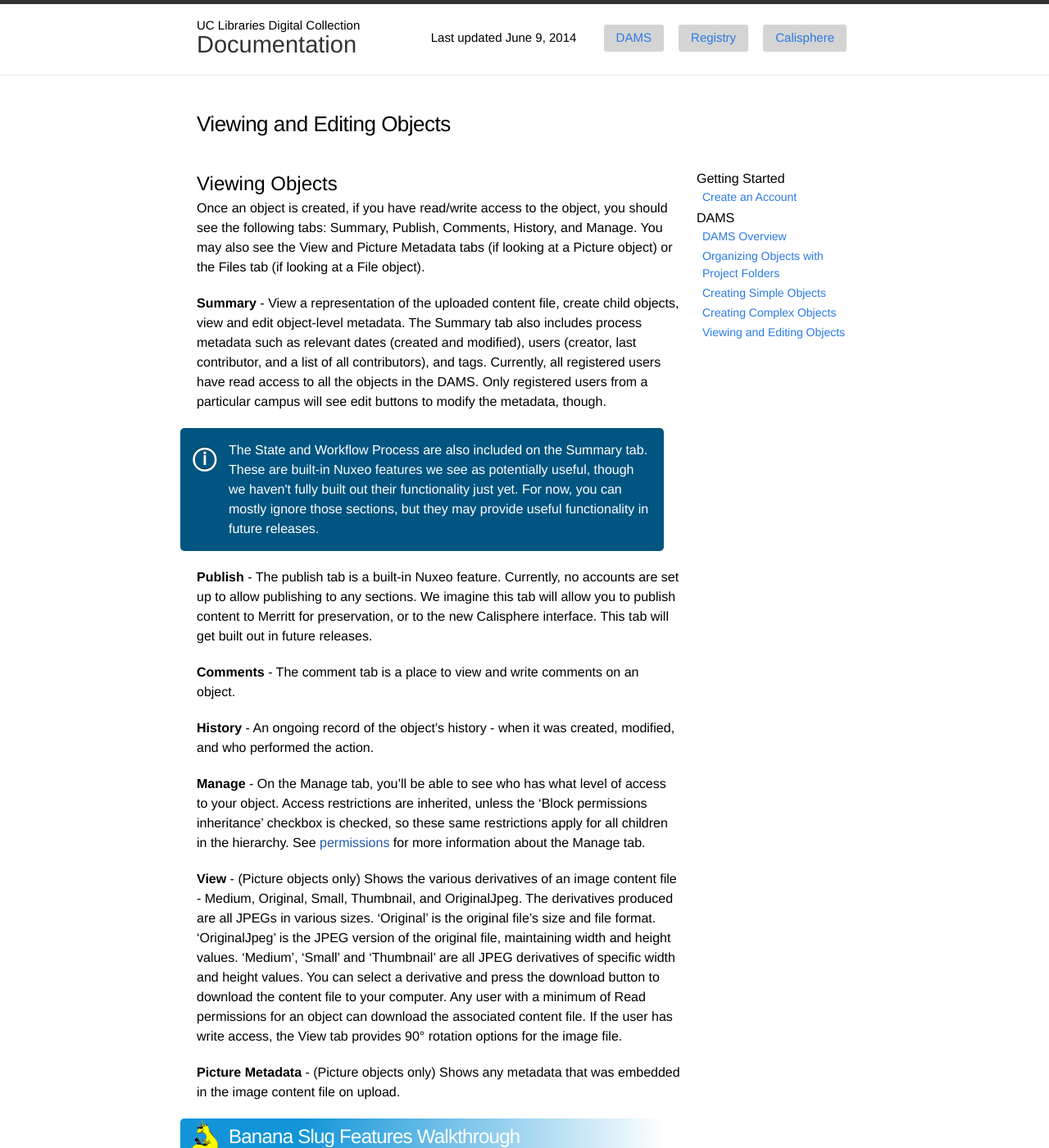
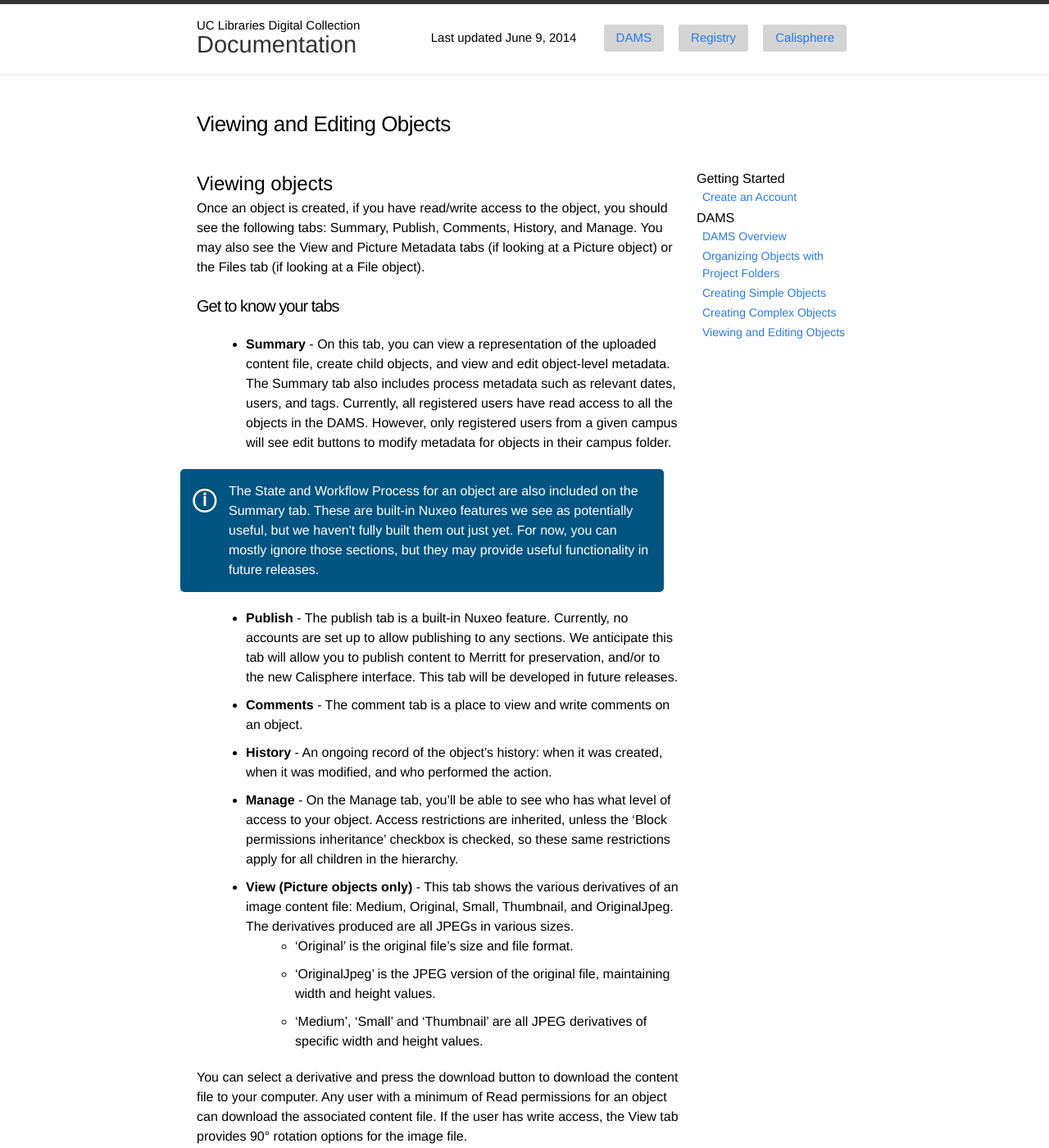
Before and after one commit to ucldc/ucldc-docs, a Jekyll site: the page built from docs/dams/edit-objects.md, in a window 1280 px wide and 1400 px high. Shown: the whole window at 82% size. Built offline with Jekyll 4.4.1, drawn with Linux system fonts in a browser that asks for light colours; nearby versions of some CDN libraries; some of the changed text lies outside the part shown.

Commit message:
Update edit-objects.md
Sherri's edits to object viewing and editing

```diff
--- a/docs/dams/edit-objects.md
+++ b/docs/dams/edit-objects.md
@@ -6,31 +6,38 @@ prev_section: dams/complex-objects
 permalink: /edit-objects/
 ---
 
-## Viewing Objects
+## Viewing objects
 
 Once an object is created, if you have read/write access to the object, you should see the following tabs: Summary, Publish, Comments, History, and Manage. You may also see the View and Picture Metadata tabs (if looking at a Picture object) or the Files tab (if looking at a File object).
 
-**Summary** - View a representation of the uploaded content file, create child objects, view and edit object-level metadata. The Summary tab also includes process metadata such as relevant dates (created and modified), users (creator, last contributor, and a list of all contributors), and tags. Currently, all registered users have read access to all the objects in the DAMS. Only registered users from a particular campus will see edit buttons to modify the metadata, though.
+### Get to know your tabs
 
-<div class="note">The State and Workflow Process are also included on the Summary tab. These are built-in Nuxeo features we see as potentially useful, though we haven't fully built out their functionality just yet. For now, you can mostly ignore those sections, but they may provide useful functionality in future releases.</div>
+- **Summary** - On this tab, you can view a representation of the uploaded content file, create child objects, and view and edit object-level metadata. The Summary tab also includes process metadata such as relevant dates, users, and tags. Currently, all registered users have read access to all the objects in the DAMS. However, only registered users from a given campus will see edit buttons to modify metadata for objects in their campus folder.
 
-**Publish** - The publish tab is a built-in Nuxeo feature. Currently, no accounts are set up to allow publishing to any sections. We imagine this tab will allow you to publish content to Merritt for preservation, or to the new Calisphere interface. This tab will get built out in future releases.
+<div class="note">The State and Workflow Process for an object are also included on the Summary tab. These are built-in Nuxeo features we see as potentially useful, but we haven't fully built them out just yet. For now, you can mostly ignore those sections, but they may provide useful functionality in future releases.</div>
 
-**Comments** - The comment tab is a place to view and write comments on an object.
+- **Publish** - The publish tab is a built-in Nuxeo feature. Currently, no accounts are set up to allow publishing to any sections. We anticipate this tab will allow you to publish content to Merritt for preservation, and/or to the new Calisphere interface. This tab will be developed in future releases.
 
-**History** - An ongoing record of the object's history - when it was created, modified, and who performed the action.
+- **Comments** - The comment tab is a place to view and write comments on an object.
 
-**Manage** - On the Manage tab, you'll be able to see who has what level of access to your object. Access restrictions are inherited, unless the 'Block permissions inheritance' checkbox is checked, so these same restrictions apply for all children in the hierarchy. See [permissions]() for more information about the Manage tab.
+- **History** - An ongoing record of the object's history: when it was created, when it was modified, and who performed the action.
 
-**View** - (Picture objects only) Shows the various derivatives of an image content file - Medium, Original, Small, Thumbnail, and OriginalJpeg. The derivatives produced are all JPEGs in various sizes. 'Original' is the original file's size and file format. 'OriginalJpeg' is the JPEG version of the original file, maintaining width and height values. 'Medium', 'Small' and 'Thumbnail' are all JPEG derivatives of specific width and height values. You can select a derivative and press the download button to download the content file to your computer. Any user with a minimum of Read permissions for an object can download the associated content file. If the user has write access, the View tab provides 90° rotation options for the image file.
+- **Manage** - On the Manage tab, you'll be able to see who has what level of access to your object. Access restrictions are inherited, unless the 'Block permissions inheritance' checkbox is checked, so these same restrictions apply for all children in the hierarchy.
 
-**Picture Metadata** - (Picture objects only) Shows any metadata that was embedded in the image content file on upload.
+- **View (Picture objects only)** - This tab shows the various derivatives of an image content file: Medium, Original, Small, Thumbnail, and OriginalJpeg. The derivatives produced are all JPEGs in various sizes.
+  - 'Original' is the original file's size and file format.
+  - 'OriginalJpeg' is the JPEG version of the original file, maintaining width and height values.
+  - 'Medium', 'Small' and 'Thumbnail' are all JPEG derivatives of specific width and height values.
+
+You can select a derivative and press the download button to download the content file to your computer. Any user with a minimum of Read permissions for an object can download the associated content file. If the user has write access, the View tab provides 90° rotation options for the image file.
+
+- **Picture Metadata (Picture objects only)** - This tab shows any metadata that was embedded in the image content file on upload.
 
 <div class="walkthrough">Banana Slug Features Walkthrough</div>
 
 ## Editing an Object
 
-Let's navigate through the hierarchy back to the image object we created above: Root > Asset Library > Your campus's folder > Banana Slug > Simple image object.
+Let's navigate through the hierarchy back to the first image object we created: Root > Asset Library > Your campus folder > Banana Slug > Simple image object.
 
 1. On the Summary tab, scroll down to 'Metadata' and press the 'Edit' button.
 2. Under the Content and Characteristics heading, input the following metadata.
```
